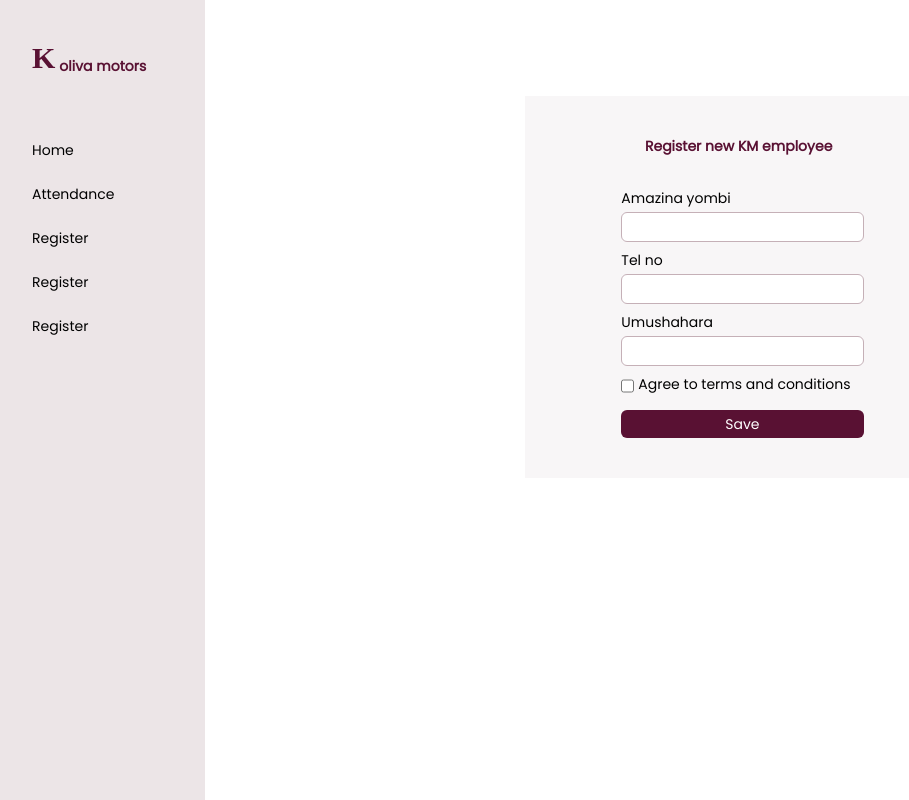
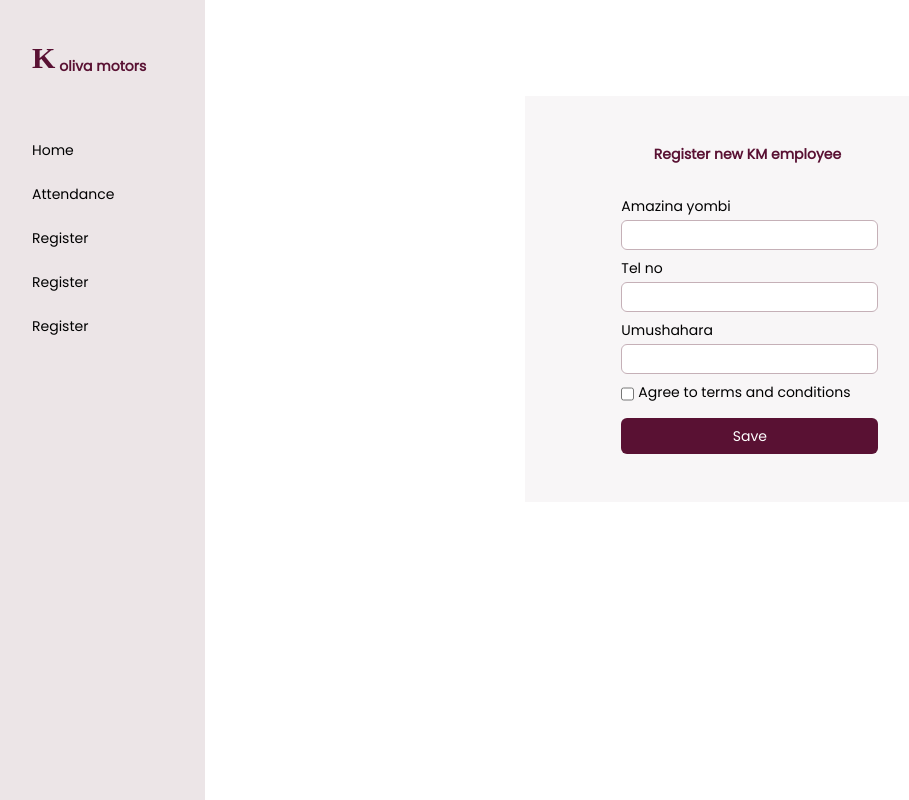
Before and after one commit to dianKoliva/kmFront, a React (Vite) app in the folder km/: page /employees/new in a window 1280 px wide. Shown: the whole page, without its empty margins (8-917 px from the left). Built offline with nearby package versions, Linux system fonts and the light colour scheme; a web font is replaced by a local one.

Commit message:
new changes

```diff
--- a/km/src/components/employees/RegisterEmp.jsx
+++ b/km/src/components/employees/RegisterEmp.jsx
@@ -5,7 +5,7 @@ const RegisterEmp = () => {
     return (
            <Dashboard>
 
-<div className=' text-sm bg-box py-10 px-10 cnt2  w-2/5 mt-24  '>
+<div className=' text-sm bg-box py-12 px-10 cnt2  w-5/12  mt-24  '>
     <h1 className='text-center mb-4 text-def font-bold'>Register new KM employee</h1>
   <form action="
   " className='pl-14 mt-8'>
@@ -30,7 +30,7 @@ const RegisterEmp = () => {
     </div>
 
 <div className='mt-4'>
-    <button className='bg-def text-white text-sm w-10/12 rounded-md py-1'>Save</button>
+    <button className='bg-def text-white text-sm w-10/12 rounded-md py-2'>Save</button>
 </div>
 
 
```
